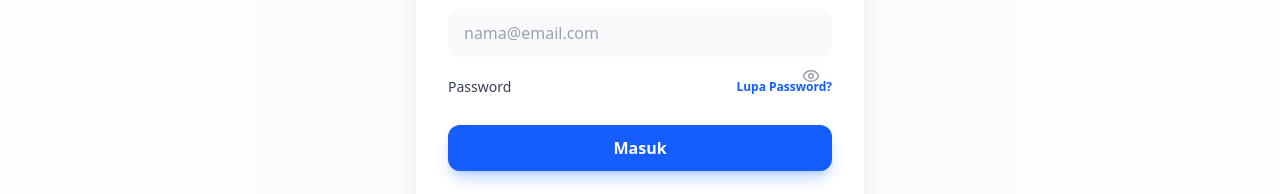
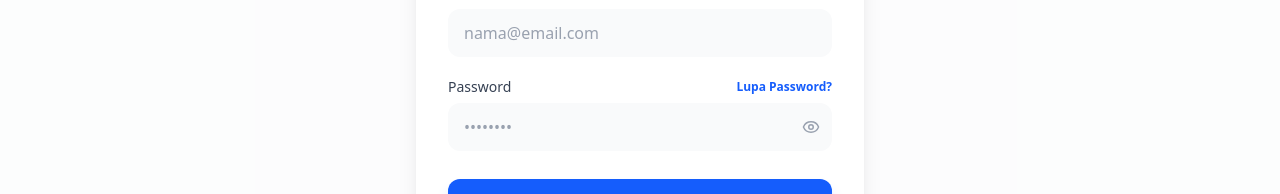
Before and after one commit to rerere-bit/Helpo-Penyedia-Layanan-Jasa, a React (Vite) app: page /login in a window 1280 px wide. Shown: the part 484-678 px from the top of the page. Built offline with nearby package versions, Linux system fonts and the light colour scheme; no server answers.

Commit message:
fix: memperbaiki tampilan UI yang masih nge-bug

```diff
--- a/src/components/layout/ProviderSidebar.tsx
+++ b/src/components/layout/ProviderSidebar.tsx
@@ -30,14 +30,13 @@ const ProviderSidebar = () => {
 
       {/* 1. Logo Area */}
       <div className="h-16 flex items-center gap-2 px-6 border-b border-gray-100">
-        <div className="w-8 h-8 bg-blue-600 rounded-lg flex items-center justify-center text-white font-bold">
-          H
-        </div>
-        <div>
-          <span className="text-lg font-bold text-gray-800 block leading-none">Helpo</span>
+        <div className="w-9 h-9 bg-blue-600 rounded-xl flex items-center justify-center text-white font-bold shadow-blue-200 shadow-lg">
+              <svg width="24" height="24" viewBox="0 0 24 24" fill="none" stroke="currentColor" strokeWidth="2" strokeLinecap="round" strokeLinejoin="round"><circle cx="12" cy="12" r="10"/><polyline points="12 6 12 12 16 14"/></svg>
+            </div>
+            <span className="text-2xl font-light text-gray-800 tracking-tight">Helpo</span>
           <span className="text-[10px] text-blue-600 font-semibold tracking-wider">MITRA</span>
         </div>
-      </div>
+
 
       {/* 2. Navigation Menu */}
       <div className="flex-1 py-6 px-3 space-y-1 overflow-y-auto">
--- a/src/pages/LoginPage.tsx
+++ b/src/pages/LoginPage.tsx
@@ -174,17 +174,26 @@ const LoginPage = () => {
 
             {/* Password Input */}
             <div>
-              <div className="relative">
               <div className="flex justify-between items-center mb-1">
-                 <label className="block text-sm font-medium text-gray-700">Password</label>
+                 <label className="block text-sm font-medium text-gray-700" htmlFor="password">Password</label>
                  <Link to="/forgot-password" className="text-xs font-semibold text-blue-600 hover:text-blue-800 hover:underline">
                    Lupa Password?
                  </Link>
               </div>
+              <div className="relative mt-1.5">
+                <input
+                  id="password"
+                  type={showPassword ? "text" : "password"}
+                  name="password"
+                  placeholder="••••••••"
+                  value={formData.password}
+                  onChange={handleChange}
+                  className={`w-full px-4 py-3 rounded-xl bg-gray-50 border-transparent focus:bg-white focus:border-primary focus:ring-2 focus:ring-blue-100 transition-all outline-none text-gray-800 placeholder-gray-400 ${errors.password ? "border-red-300 focus:border-red-500 focus:ring-red-200" : ""}`}
+                />
                 <button
                   type="button"
                   onClick={() => setShowPassword(!showPassword)}
-                  className="absolute bottom-3 right-3 flex items-center text-gray-400 hover:text-gray-600"
+                  className="absolute inset-y-0 right-0 flex items-center pr-3 text-gray-400 hover:text-gray-600"
                   aria-label={showPassword ? "Sembunyikan sandi" : "Tampilkan sandi"}
                 >
                   {showPassword ? <EyeOff size={18} /> : <Eye size={18} />}
```
